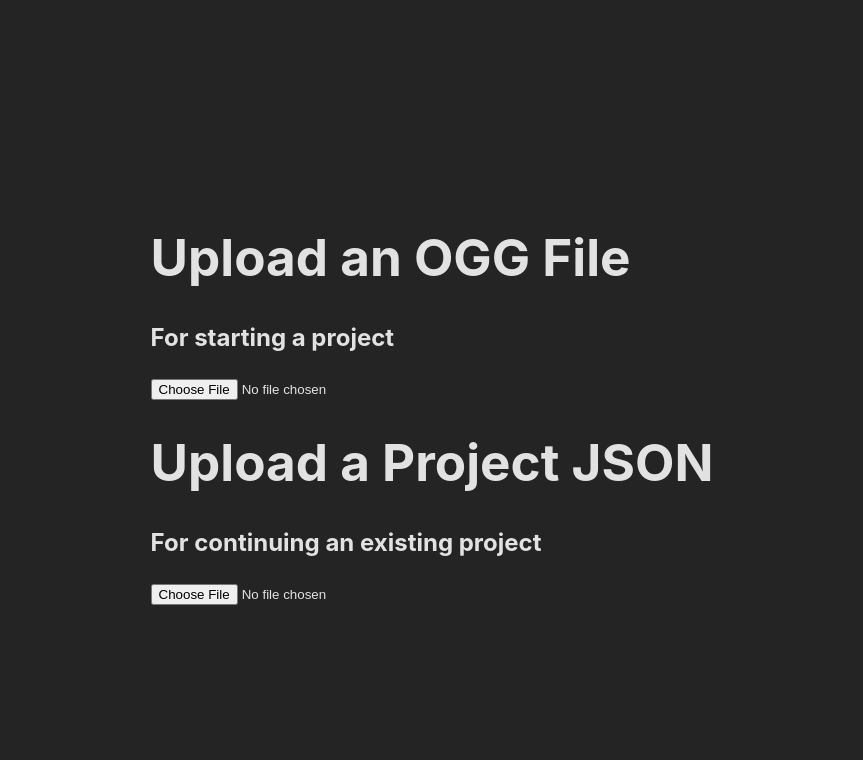
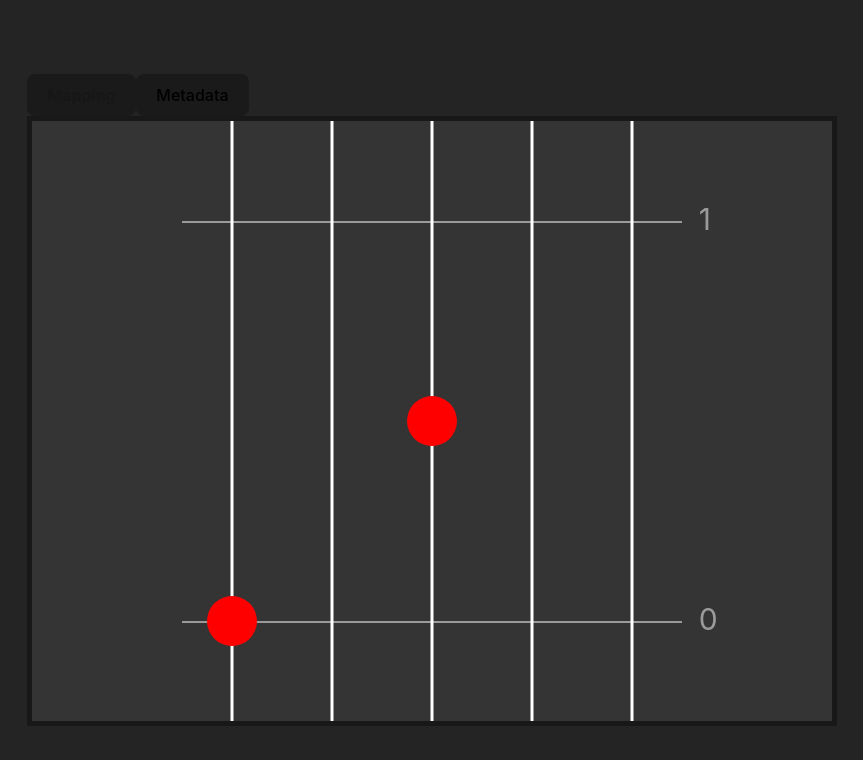
Before and after one commit to 25Pi25/dodo-re-mi-editor, a React (Vite) app: page / in a window 1280 px wide. Shown: the top 760 px of the page, without its empty margins (208-1071 px from the left). Built offline with nearby package versions, Linux system fonts and the light colour scheme.

Commit message:
beat markers

```diff
--- a/index.html
+++ b/index.html
@@ -4,7 +4,7 @@
     <meta charset="UTF-8" />
     <link rel="icon" type="image/svg+xml" href="/dodo_splash_c32b3cf5aa.jpg" />
     <meta name="viewport" content="width=device-width, initial-scale=1.0" />
-    <title>DodoReMi Editor</title>
+    <title>Dodo Re Mi Editor</title>
   </head>
   <body>
     <div id="root"></div>
--- /dev/null
+++ b/public/song.json
@@ -0,0 +1,21 @@
+{
+    "slug": "my-custom-song",
+    "composer": "unknown artist",
+    "bucket": "Custom",
+    "scaleKey": "c",
+    "scaleType": "major",
+    "duration": 100,
+    "guideStartOffset": 0,
+    "guide": [],
+    "hasLocalizedBackingTrack": false,
+    "beatmap": {
+        "slug": "default",
+        "type": "default",
+        "category": "Custom",
+        "difficulty": 1,
+        "instruments": [],
+        "instrumentRequirements": [],
+        "events": [],
+        "inputs": []
+    }
+}
--- a/src/App.tsx
+++ b/src/App.tsx
@@ -3,31 +3,31 @@ import './App.css'
 import { Song, TabType } from './types'
 import { MetadataInput } from './components/MetadataInput';
 import MapEditor from './components/MapEditor';
+import devSong from '../public/song.json';
 
 export default function App() {
-  const [song, setSong] = useState<Song>();
+  const [song, setSong] = useState<Song>(devSong);
   const [tab, setTab] = useState<TabType>("Mapping");
   const [ogg, setOgg] = useState<File>();
-  if (!song) {
-    return ogg ? <MetadataInput ogg={ogg} setSong={setSong} /> :
-      <div>
-        <h1>Upload an OGG File</h1>
-        <h2>For starting a project</h2>
-        <input
-          type="file"
-          accept=".ogg"
-          onChange={({ target: { files } }) => setOgg(files?.[0])}
-        />
-        <h1>Upload a Project JSON</h1>
-        <h2>For continuing an existing project</h2>
-        <input
-          type="file"
-          accept=".json"
-          onChange={async ({ target: { files } }) => files && setSong(JSON.parse(await files?.[0].text()) as Song)}
-        />
-      </div>
-  }
-
+  // if (!song) {
+  //   return ogg ? <MetadataInput ogg={ogg} setSong={setSong} /> :
+  //     <div>
+  //       <h1>Upload an OGG File</h1>
+  //       <h2>For starting a project</h2>
+  //       <input
+  //         type="file"
+  //         accept=".ogg"
+  //         onChange={({ target: { files } }) => setOgg(files?.[0])}
+  //       />
+  //       <h1>Upload a Project JSON</h1>
+  //       <h2>For continuing an existing project</h2>
+  //       <input
+  //         type="file"
+  //         accept=".json"
+  //         onChange={async ({ target: { files } }) => files && setSong(JSON.parse(await files?.[0].text()) as Song)}
+  //       />
+  //     </div>
+  // }
   return <>
     <div>
       {["Mapping", "Metadata"].map((tabOption) =>
--- a/src/components/MapEditor.tsx
+++ b/src/components/MapEditor.tsx
@@ -1,6 +1,6 @@
-import { Component } from 'react';
+import { Component, Fragment } from 'react';
 import "./MapEditor.css"
-import { Stage, Layer, Rect, Circle } from 'react-konva';
+import { Stage, Layer, Rect, Circle, Text } from 'react-konva';
 import { Song } from '../types';
 import { KonvaEventObject } from 'konva/lib/Node';
 
@@ -16,7 +16,7 @@ export default class MapEditor extends Component<Props, State> {
   public WIDTH = 800;
   public HEIGHT = 600;
   state: State = {
-        scroll: 0
+    scroll: 500
   }
 
   constructor(props: Props) {
@@ -40,6 +40,31 @@ export default class MapEditor extends Component<Props, State> {
           })}
         </Layer>
         <Layer>
+          {...Array.from({ length: 100 }, (_, i) =>
+            <Fragment key={i}>
+              <Rect
+                x={this.WIDTH / 2}
+                y={-400 * i + this.state.scroll}
+                width={this.WIDTH * 5 / 8}
+                height={2}
+                offset={{ x: this.WIDTH * 5 / 16, y: 0 }}
+                fill="rgba(255,255,255,0.5)"
+              />
+              <Text
+                x={this.WIDTH / 2}
+                y={-400 * i + this.state.scroll}
+                offset={{ x: -this.WIDTH * 3 / 9, y: 15 }}
+                fill="rgba(255,255,255,0.5)"
+                text={i.toString()}
+                fontFamily='Inter'
+                fontSize={30}
+                align='center'
+                verticalAlign='middle'
+              />
+            </Fragment>
+          )}
+        </Layer>
+        <Layer>
           <Circle
             x={200}
             y={this.state.scroll}
@@ -49,7 +74,7 @@ export default class MapEditor extends Component<Props, State> {
           />
           <Circle
             x={400}
-                        y={this.state.scroll + 200}
+            y={this.state.scroll - 200}
             width={50}
             height={50}
             fill="red"
@@ -59,6 +84,6 @@ export default class MapEditor extends Component<Props, State> {
     </div>
   }
   handleWheel({ evt: { deltaY } }: KonvaEventObject<WheelEvent>) {
-        this.setState(({ scroll }) => ({ scroll: scroll - deltaY }))
+    this.setState(({ scroll }) => ({ scroll: Math.max(scroll - deltaY, 0) }))
   }
 }
```
Lines whose indentation alone changed are shown as unchanged.
